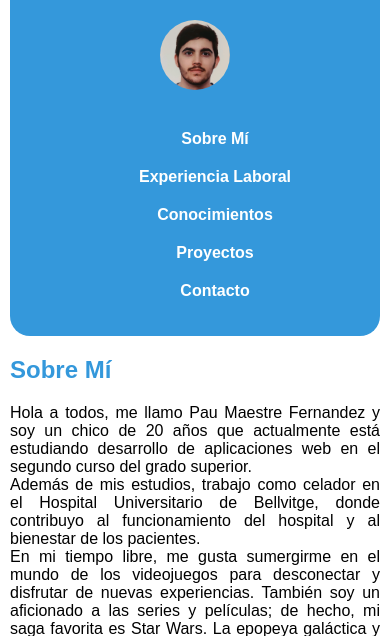
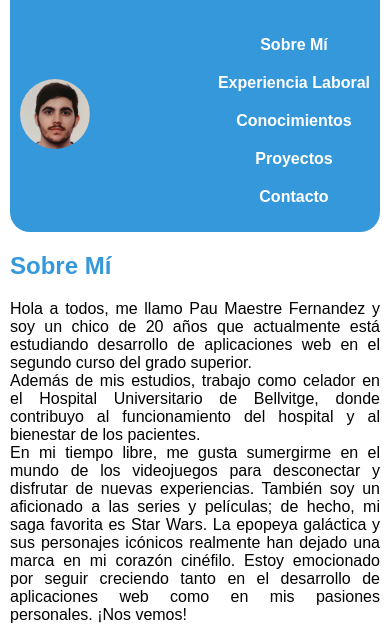
Before and after one commit to pmaestre03/mi_portfolio, a PHP site: page / in a window 390 px wide. Shown: the top 636 px of the page. Run offline with PHP 8.4, Linux system fonts and the light colour scheme.

Commit message:
Update styles.css

```diff
--- a/styles.css
+++ b/styles.css
@@ -104,22 +104,26 @@ body a:hover {
     }
 
     header {
-        flex-direction: column;
-        align-items: center;
-        text-align: center;
+        padding: 10px; /* Reducir el espacio interior del encabezado */
+    }
+
+    .profile-image img {
+        max-width: 70px;
     }
 
     .navbar {
-        margin-top: 20px;
+        flex-direction: column;
+        text-align: center;
+        margin-top: 10px;
+    }
+
+    .navbar a {
+        margin-bottom: 10px;
     }
 
     .navbar ul {
         flex-direction: column;
         text-align: center;
-    }
-
-    .navbar a {
-        margin-bottom: 10px;
     }
 
     .profile-image img {
```
